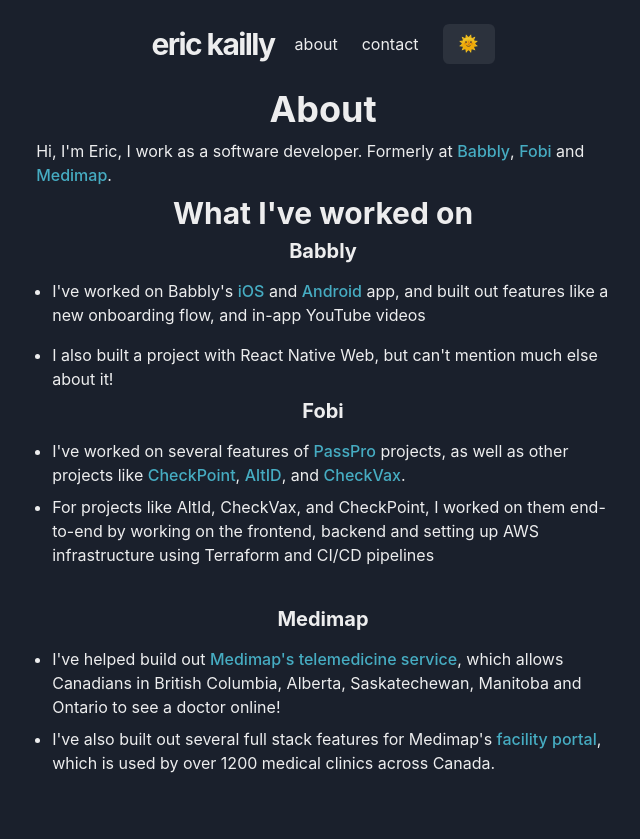
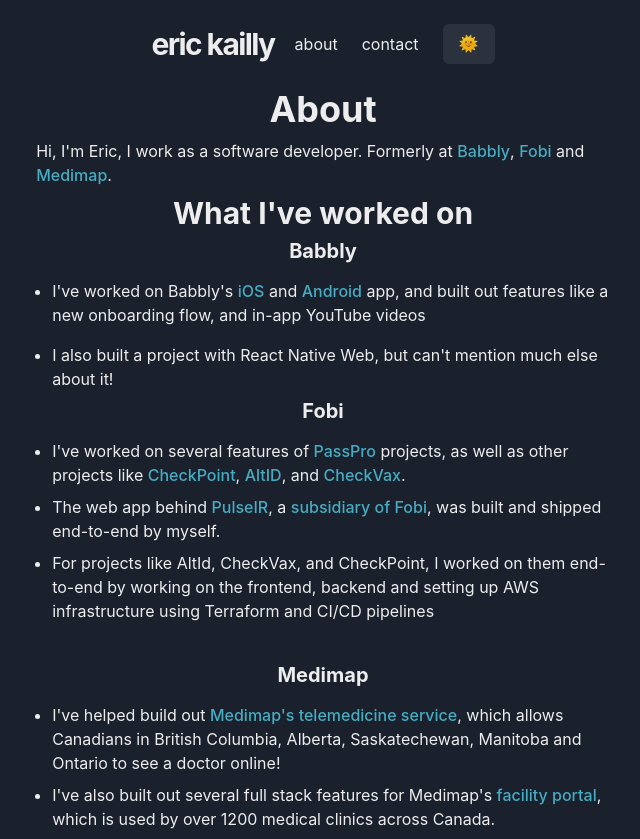
Before and after one commit to ekailly/my-site, a Next.js app: page /about in a window 1280 px wide. Shown: the whole page, without its empty margins (317-957 px from the left). Before the commit the page ends 800 px from the top, so only its background shows below. Built offline with nearby package versions, Linux system fonts and the light colour scheme.

Commit message:
Update about

```diff
--- a/pages/about.js
+++ b/pages/about.js
@@ -74,6 +74,14 @@
               .
             </ListItem>
             <ListItem mb="8px">
+              The web app behind{" "}
+              <Link href="https://www.pulseir.com/">PulseIR</Link>, a{" "}
+              <Link href="https://www.fobi.ai/press/fobi-announces-pulseir-subsidiary">
+                subsidiary of Fobi
+              </Link>
+              , was built and shipped end-to-end by myself.
+            </ListItem>
+            <ListItem mb="8px">
               For projects like AltId, CheckVax, and CheckPoint, I worked on
               them end-to-end by working on the frontend, backend and setting up
               AWS infrastructure using Terraform and CI/CD pipelines
```
